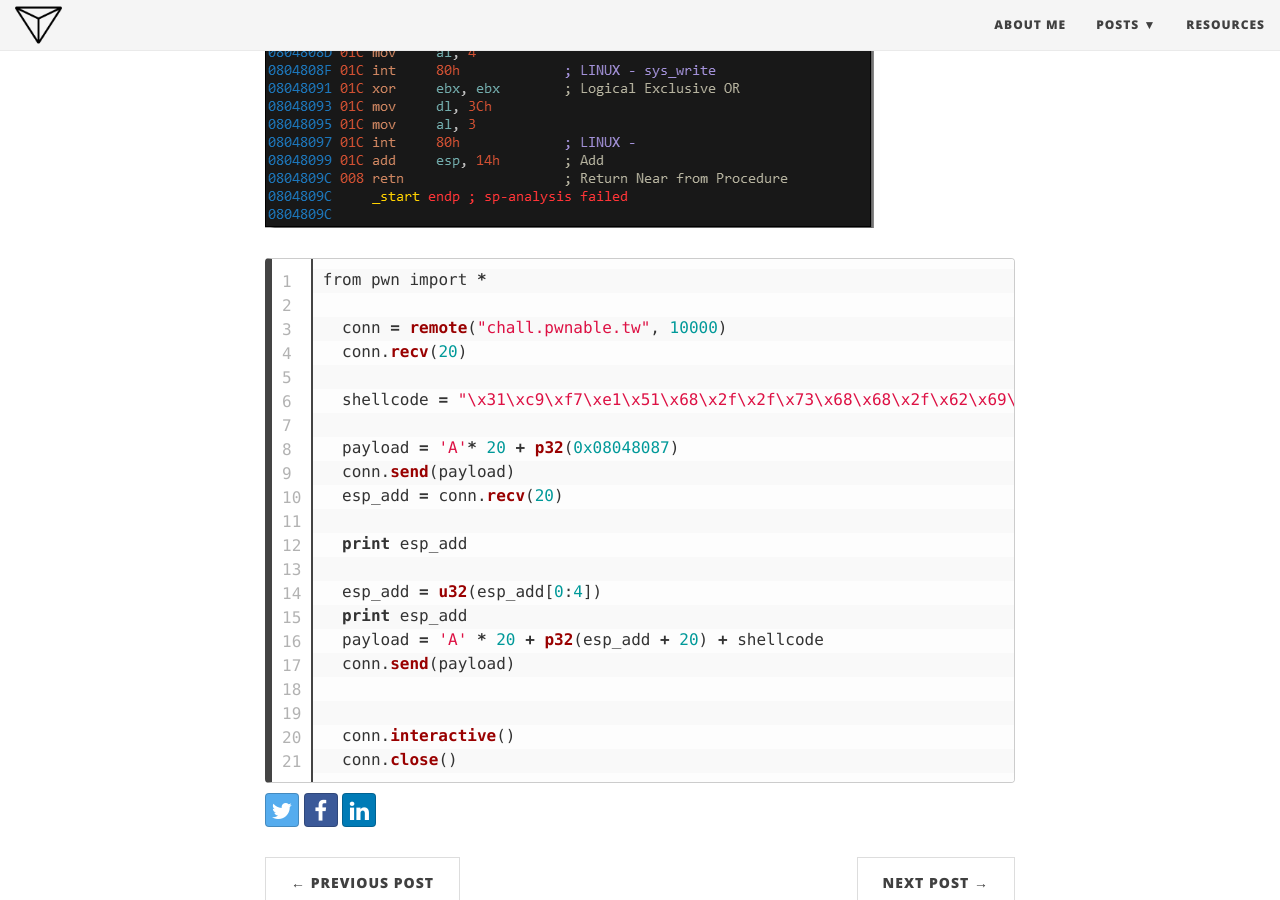
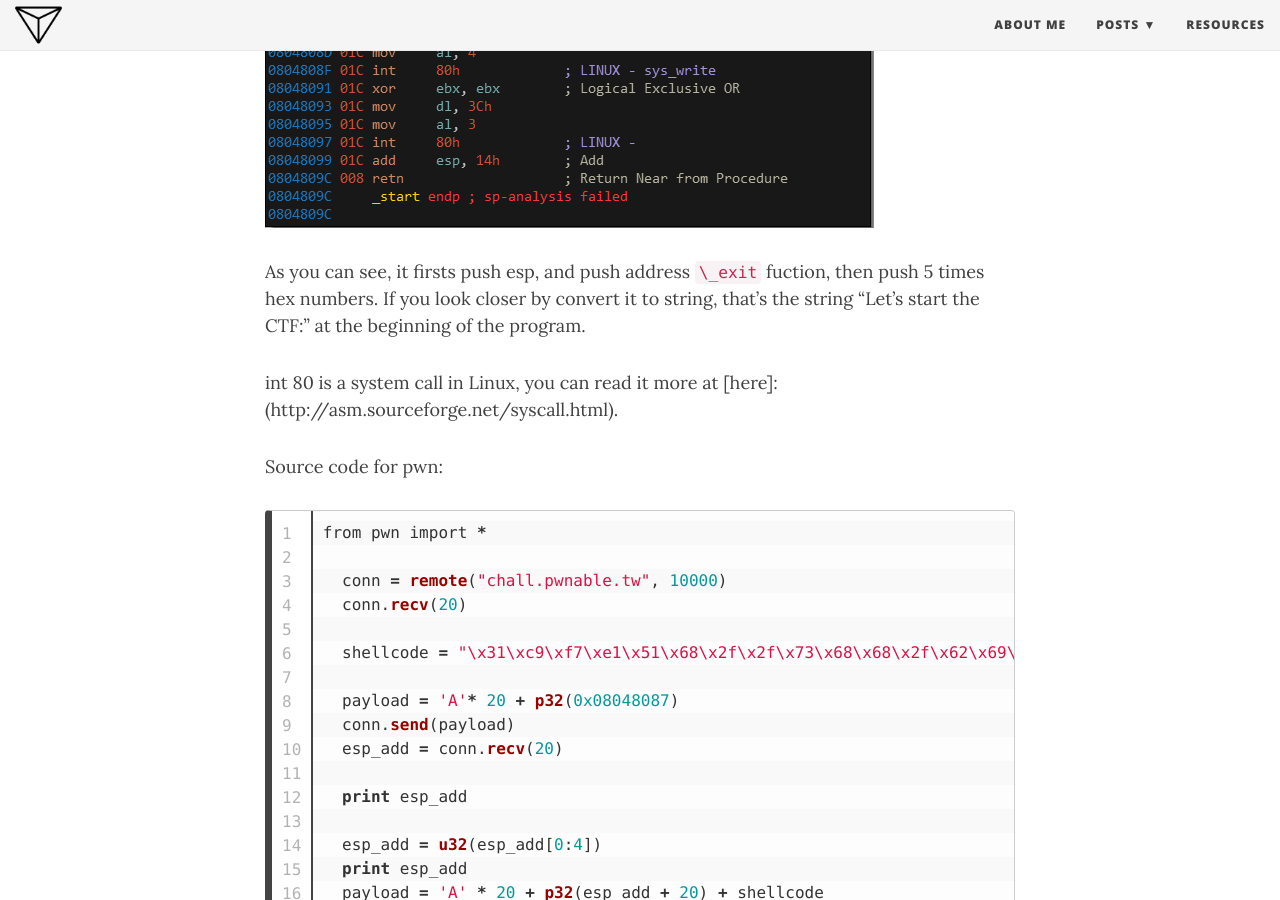
Before and after one commit to Delt-A/delt-a.github.io, a Jekyll site: the page built from _posts/2019-04-08-pwnable-tw-start.md, in a window 1280 px wide and 900 px high, scrolled down 667 px. Built offline with Jekyll 4.4.1, drawn with Linux system fonts in a browser that asks for light colours; nearby versions of some CDN libraries.

Commit message:
Update 2019-04-08-pwnable-tw-start.md

```diff
--- a/_posts/2019-04-08-pwnable-tw-start.md
+++ b/_posts/2019-04-08-pwnable-tw-start.md
@@ -11,6 +11,13 @@ First, we check file info:
 It's a .elf file. Now we should open disassembler like IDA Pro.
 ![assembly.PNG]({{site.baseurl}}/img/ctf/pwnable.tw/assembly.PNG)
 
+
+As you can see, it firsts push esp, and push address `\_exit` fuction, then push 5 times hex numbers. If you look closer by convert it to string, that's the string "Let's start the CTF:" at the beginning of the program.
+
+int 80 is a system call in Linux, you can read it more at [here]: (http://asm.sourceforge.net/syscall.html).
+
+
+Source code for pwn:
 {% highlight python linenos %}
 from pwn import *
 
```
